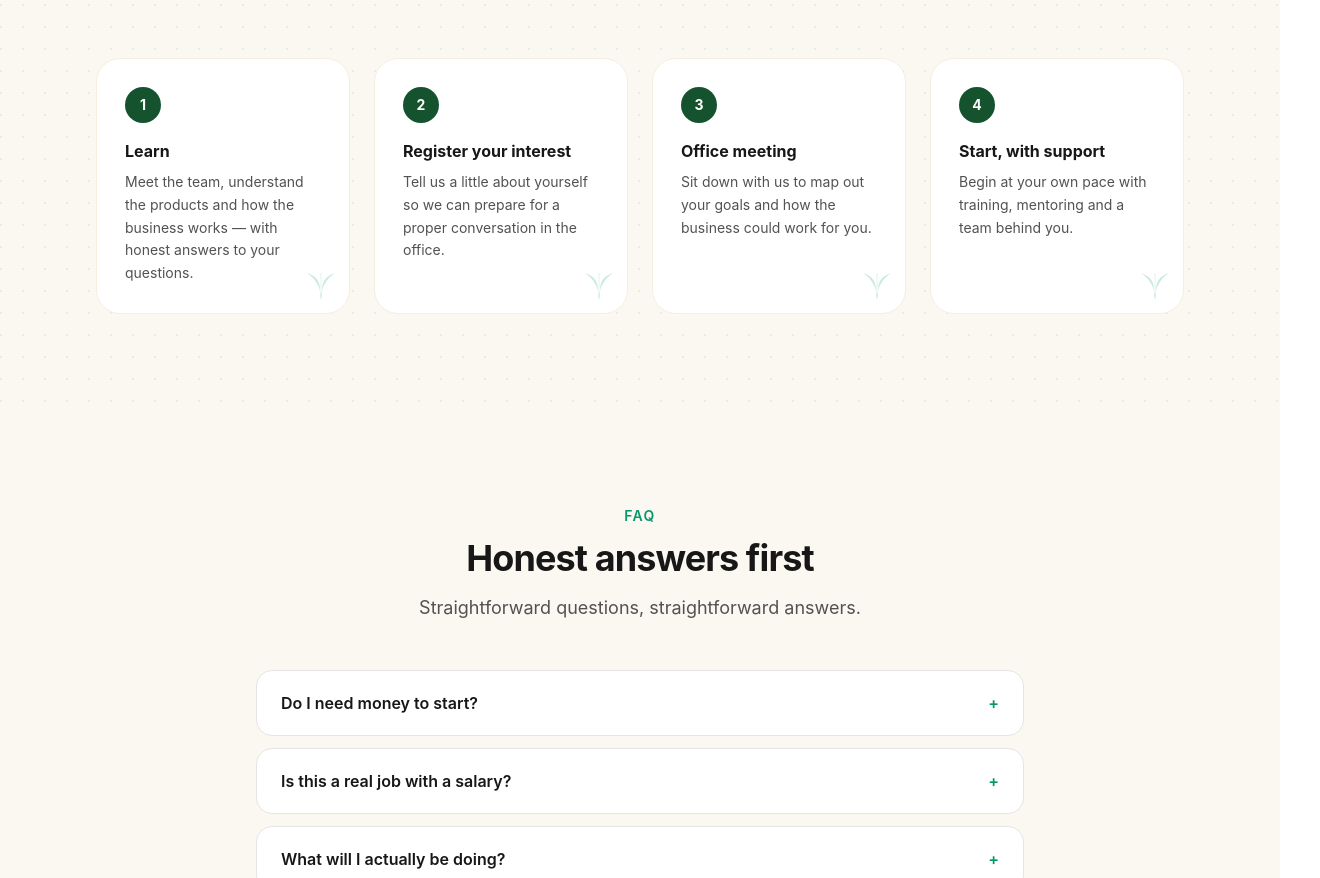
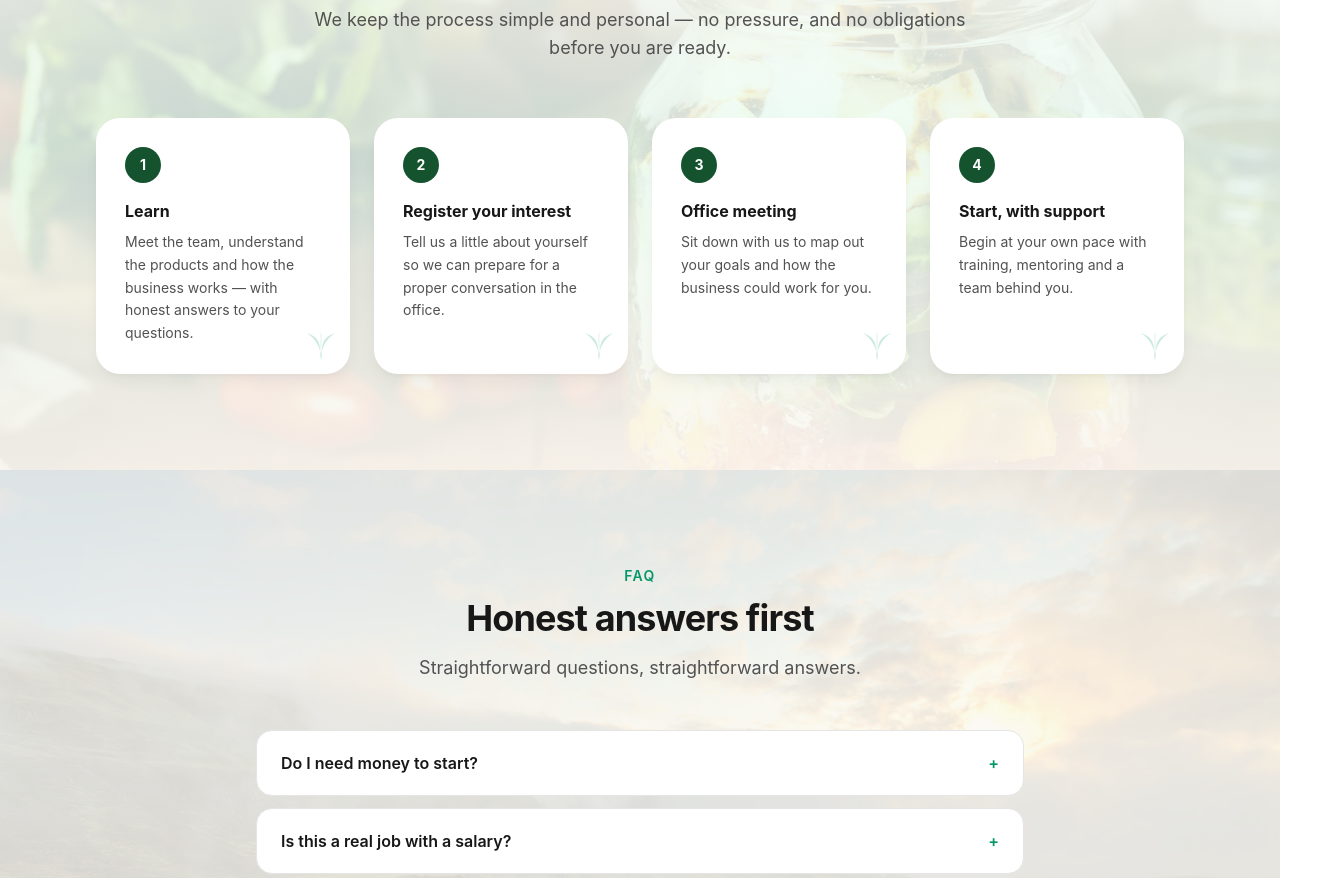
Before and after one commit to Themalwarebyte/Neolife, a Next.js app: page /campaign/1 in a window 1280 px wide. Shown: the part 1918-2796 px from the top of the page, 1320 px wide, since content can reach past the window. Built offline with nearby package versions, Linux system fonts and the light colour scheme.

Commit message:
Visual Pass 3: richer photographic rhythm (How It Works + FAQ backgrounds)

```diff
--- a/src/components/landing/FaqSection.tsx
+++ b/src/components/landing/FaqSection.tsx
@@ -1,4 +1,5 @@
-import { Section, SectionHeading } from "@/components/ui/Section";
+import Image from "next/image";
+import { Container, SectionHeading } from "@/components/ui/Section";
 
 const faqs = [
   {
@@ -30,7 +31,21 @@ const faqs = [
 
 export function FaqSection() {
   return (
-    <Section id="faq" ariaLabel="Frequently asked questions" className="bg-cream-50">
+    <section
+      id="faq"
+      aria-label="Frequently asked questions"
+      className="relative isolate overflow-hidden"
+    >
+      <Image
+        src="/images/landing/faq.webp"
+        alt=""
+        fill
+        sizes="100vw"
+        className="object-cover"
+      />
+      <div className="absolute inset-0 bg-cream-50/85" aria-hidden="true" />
+
+      <Container className="relative py-16 sm:py-24">
         <SectionHeading
           eyebrow="FAQ"
           title="Honest answers first"
@@ -40,7 +55,7 @@ export function FaqSection() {
           {faqs.map((faq) => (
             <details
               key={faq.question}
-            className="group rounded-2xl border border-neutral-200 bg-white open:border-brand-500/40 open:shadow-sm"
+              className="group rounded-2xl border border-neutral-200 bg-white open:border-brand-500/40 open:shadow-md"
             >
               <summary className="flex cursor-pointer list-none items-center justify-between gap-4 px-6 py-5 font-semibold text-neutral-900">
                 {faq.question}
@@ -57,6 +72,7 @@ export function FaqSection() {
             </details>
           ))}
         </div>
-    </Section>
+      </Container>
+    </section>
   );
 }
--- a/src/components/landing/HowItWorksSection.tsx
+++ b/src/components/landing/HowItWorksSection.tsx
@@ -1,5 +1,6 @@
+import Image from "next/image";
 import { Reveal } from "@/components/ui/Reveal";
-import { Section, SectionHeading } from "@/components/ui/Section";
+import { Container, SectionHeading } from "@/components/ui/Section";
 import { Leaf } from "@/components/ui/Botanical";
 
 const steps = [
@@ -23,7 +24,23 @@ const steps = [
 
 export function HowItWorksSection() {
   return (
-    <Section id="how-it-works" ariaLabel="How it works" className="botanical-grid bg-cream-50">
+    <section
+      id="how-it-works"
+      aria-label="How it works"
+      className="relative isolate overflow-hidden"
+    >
+      <Image
+        src="/images/landing/how-it-works.webp"
+        alt=""
+        fill
+        sizes="100vw"
+        className="object-cover"
+      />
+      <div
+        className="absolute inset-0 bg-linear-to-b from-cream-50/95 via-brand-50/85 to-cream-50/95"
+        aria-hidden="true"
+      />
+      <Container className="relative py-16 sm:py-24">
         <SectionHeading
           eyebrow="How it works"
           title="From first question to first step"
@@ -32,7 +49,7 @@ export function HowItWorksSection() {
         <ol className="mt-14 grid gap-6 sm:grid-cols-2 lg:grid-cols-4">
           {steps.map((step, index) => (
             <Reveal key={step.title} delay={index * 100}>
-            <li className="relative h-full rounded-3xl border border-cream-100 bg-white p-7">
+              <li className="relative h-full rounded-3xl border border-white/70 bg-white p-7 shadow-lg shadow-forest-900/5">
                 <span
                   aria-hidden="true"
                   className="inline-flex h-9 w-9 items-center justify-center rounded-full bg-forest-700 text-sm font-bold text-white"
@@ -46,6 +63,7 @@ export function HowItWorksSection() {
             </Reveal>
           ))}
         </ol>
-    </Section>
+      </Container>
+    </section>
   );
 }
--- a/src/components/landing/OpportunitySection.tsx
+++ b/src/components/landing/OpportunitySection.tsx
@@ -1,6 +1,7 @@
 import { Reveal } from "@/components/ui/Reveal";
 import { Section, SectionHeading } from "@/components/ui/Section";
 import { Photo } from "@/components/ui/Photo";
+import { Leaf } from "@/components/ui/Botanical";
 
 const pillars = [
   {
@@ -19,7 +20,8 @@ const pillars = [
 
 export function OpportunitySection() {
   return (
-    <Section id="opportunity" ariaLabel="The opportunity" className="bg-brand-50">
+    <Section id="opportunity" ariaLabel="The opportunity" className="relative bg-brand-50">
+      <Leaf className="pointer-events-none absolute -right-10 -top-8 h-40 w-40 text-brand-600/10" />
       <SectionHeading
         eyebrow="The opportunity"
         title="What the NEOLIFE business is really about"
@@ -29,7 +31,7 @@ export function OpportunitySection() {
         <Photo
           src="/images/landing/opportunity.webp"
           alt="People collaborating together"
-          className="h-[340px] rounded-[2rem] shadow-lg shadow-forest-900/10"
+          className="h-[400px] rounded-[2rem] shadow-lg shadow-forest-900/10"
         />
         <div className="relative z-10 -mt-14 grid gap-6 md:grid-cols-3 md:px-10">
           {pillars.map((pillar, index) => (
--- a/src/components/landing/ProductsSection.tsx
+++ b/src/components/landing/ProductsSection.tsx
@@ -1,7 +1,7 @@
 import { Reveal } from "@/components/ui/Reveal";
 import { Container } from "@/components/ui/Section";
 import { CtaLink } from "@/components/ui/CtaLink";
-import { Leaf } from "@/components/ui/Botanical";
+import { Leaf, Sprig } from "@/components/ui/Botanical";
 import { Photo } from "@/components/ui/Photo";
 
 const pillars = [
@@ -23,6 +23,7 @@ export function ProductsSection() {
   return (
     <section id="products" aria-label="Products and wellness" className="relative overflow-hidden bg-forest-800">
       <Leaf className="pointer-events-none absolute -right-16 -top-10 h-52 w-52 text-brand-500/15" />
+      <Sprig className="pointer-events-none absolute -bottom-10 -left-12 h-48 w-48 text-brand-500/10" />
 
       <Container className="py-16 sm:py-24">
         <div className="grid items-center gap-12 lg:grid-cols-2">
@@ -30,7 +31,7 @@ export function ProductsSection() {
             <Photo
               src="/images/landing/wellness.webp"
               alt="Fresh healthy salad bowl"
-              className="h-[420px] rounded-[2rem] shadow-2xl shadow-black/30 ring-1 ring-brand-400/20"
+              className="h-[480px] rounded-[2rem] shadow-2xl shadow-black/30 ring-1 ring-brand-400/20"
             />
           </Reveal>
 
```
Also changed, not shown: public/images/landing/README.md, public/images/landing/faq.webp (added), public/images/landing/how-it-works.webp (added), 2 other files (tests, documents, lock files or other folders). Lines whose indentation alone changed are shown as unchanged.
